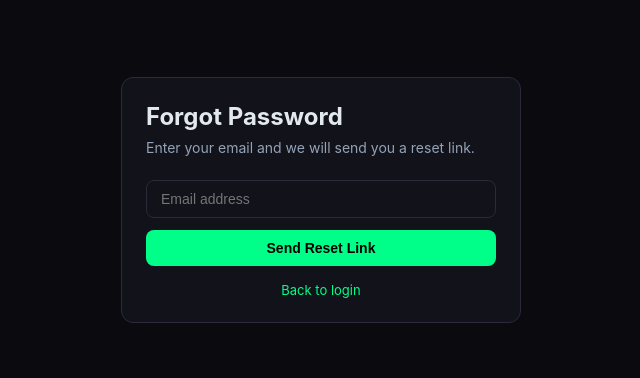
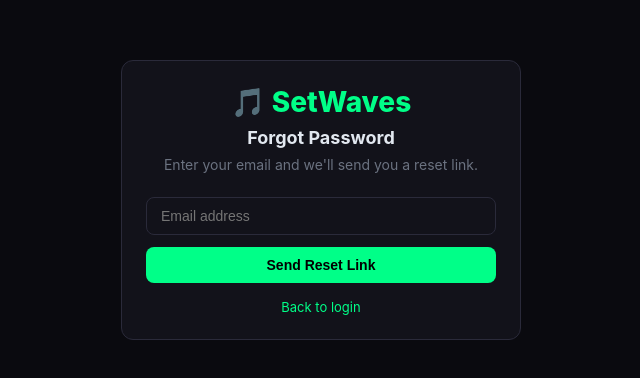
Before and after one commit to theonetheonlylarz/SetWaves, a React (Vite) app in the folder client/: page /forgot-password in a window 1280 px wide. Shown: the part 200-578 px from the top of the page, without its empty margins (319-959 px from the left). Built offline with nearby package versions, Linux system fonts and the light colour scheme; no server answers.

Commit message:
Fix ForgotPassword: remove type="email"/required, add JS validation, neon theme

```diff
--- a/client/src/components/ForgotPassword.jsx
+++ b/client/src/components/ForgotPassword.jsx
@@ -11,31 +11,48 @@ export default function ForgotPassword() {
 
   const handleSubmit = async (e) => {
     e.preventDefault()
-    setError(''); setMessage(''); setLoading(true)
+    setError(''); setMessage('')
+    if (!email || !email.includes('@')) return setError('Please enter a valid email address.')
+    setLoading(true)
     try {
       const res = await fetch(API + '/auth/forgot-password', {
-        method: 'POST', headers: { 'Content-Type': 'application/json' },
+        method: 'POST',
+        headers: { 'Content-Type': 'application/json' },
         body: JSON.stringify({ email })
       })
       const data = await res.json()
       if (!res.ok) throw new Error(data.error)
       setMessage(data.message)
-    } catch (err) { setError(err.message) }
-    finally { setLoading(false) }
+    } catch (err) {
+      setError(err.message)
+    } finally {
+      setLoading(false)
+    }
   }
 
   return (
-    <div style={{ minHeight: '100vh', display: 'flex', alignItems: 'center', justifyContent: 'center', padding: '20px' }}>
+    <div style={{ minHeight: '100vh', display: 'flex', alignItems: 'center', justifyContent: 'center', background: 'var(--bg)', padding: '20px' }}>
       <div className="card" style={{ width: '100%', maxWidth: '400px' }}>
-        <h2 style={{ marginBottom: '8px', fontWeight: 700 }}>Forgot Password</h2>
-        <p style={{ color: '#94a3b8', fontSize: '14px', marginBottom: '24px' }}>Enter your email and we will send you a reset link.</p>
+        <h1 style={{ color: 'var(--neon)', fontSize: 28, marginBottom: 8, textAlign: 'center', fontWeight: 800 }}>🎵 SetWaves</h1>
+        <h2 style={{ marginBottom: '8px', fontWeight: 700, textAlign: 'center', fontSize: 18 }}>Forgot Password</h2>
+        <p style={{ color: 'var(--muted)', fontSize: '14px', marginBottom: '24px', textAlign: 'center' }}>
+          Enter your email and we'll send you a reset link.
+        </p>
         <form onSubmit={handleSubmit} style={{ display: 'flex', flexDirection: 'column', gap: '12px' }}>
-          <input type="email" placeholder="Email address" value={email} onChange={e => setEmail(e.target.value)} required />
+          <input
+            placeholder="Email address"
+            value={email}
+            onChange={e => setEmail(e.target.value)}
+            autoComplete="email"
+            inputMode="email"
+          />
           {error && <p className="error">{error}</p>}
           {message && <p className="success">{message}</p>}
-          <button type="submit" className="btn-primary" disabled={loading}>{loading ? 'Sending...' : 'Send Reset Link'}</button>
+          <button type="submit" className="btn-primary" disabled={loading}>
+            {loading ? 'Sending...' : 'Send Reset Link'}
+          </button>
         </form>
-        <p style={{ textAlign: 'center', marginTop: '16px', fontSize: '13px', color: '#94a3b8' }}>
+        <p style={{ textAlign: 'center', marginTop: '16px', fontSize: '13px', color: 'var(--muted)' }}>
           <Link to="/login">Back to login</Link>
         </p>
       </div>
```
